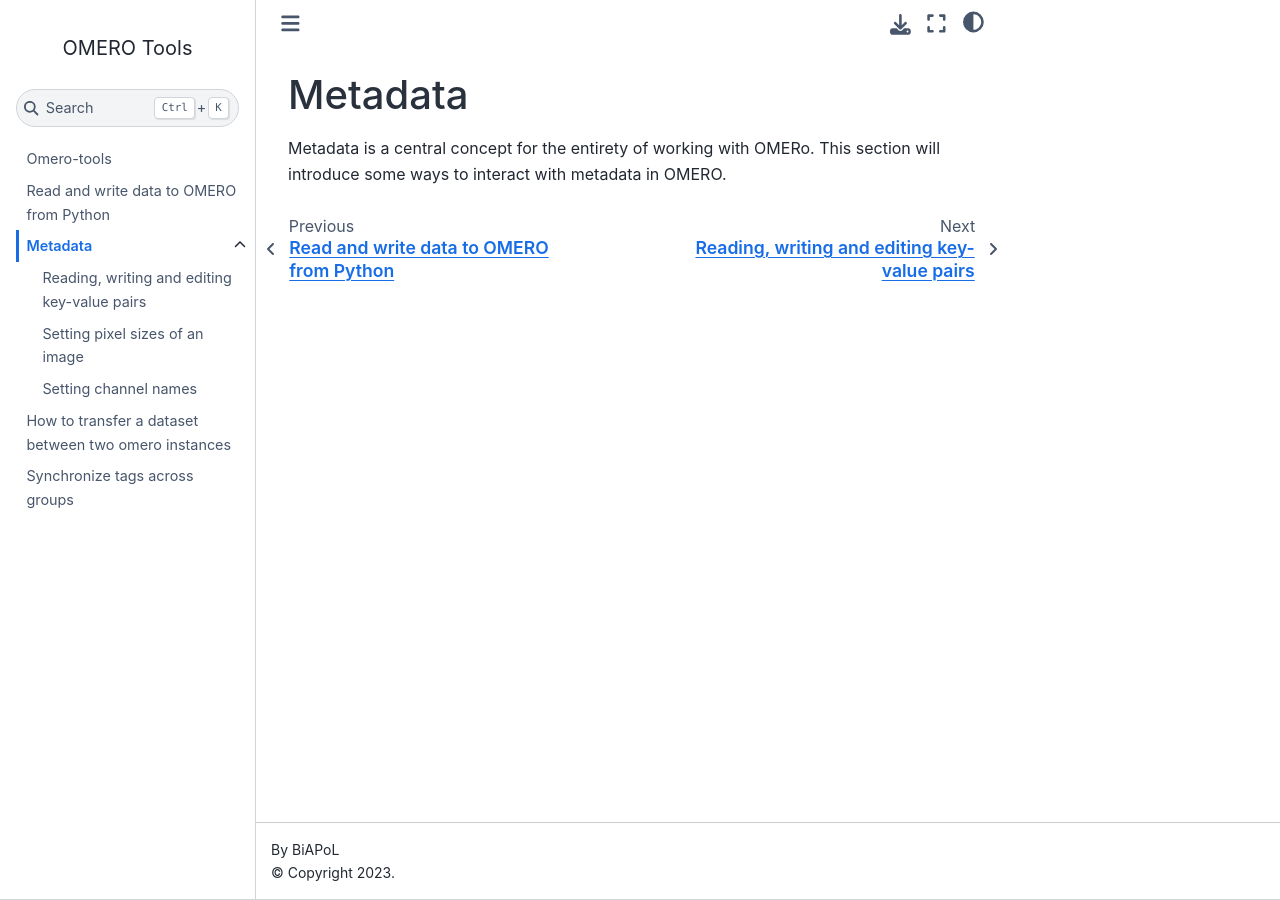
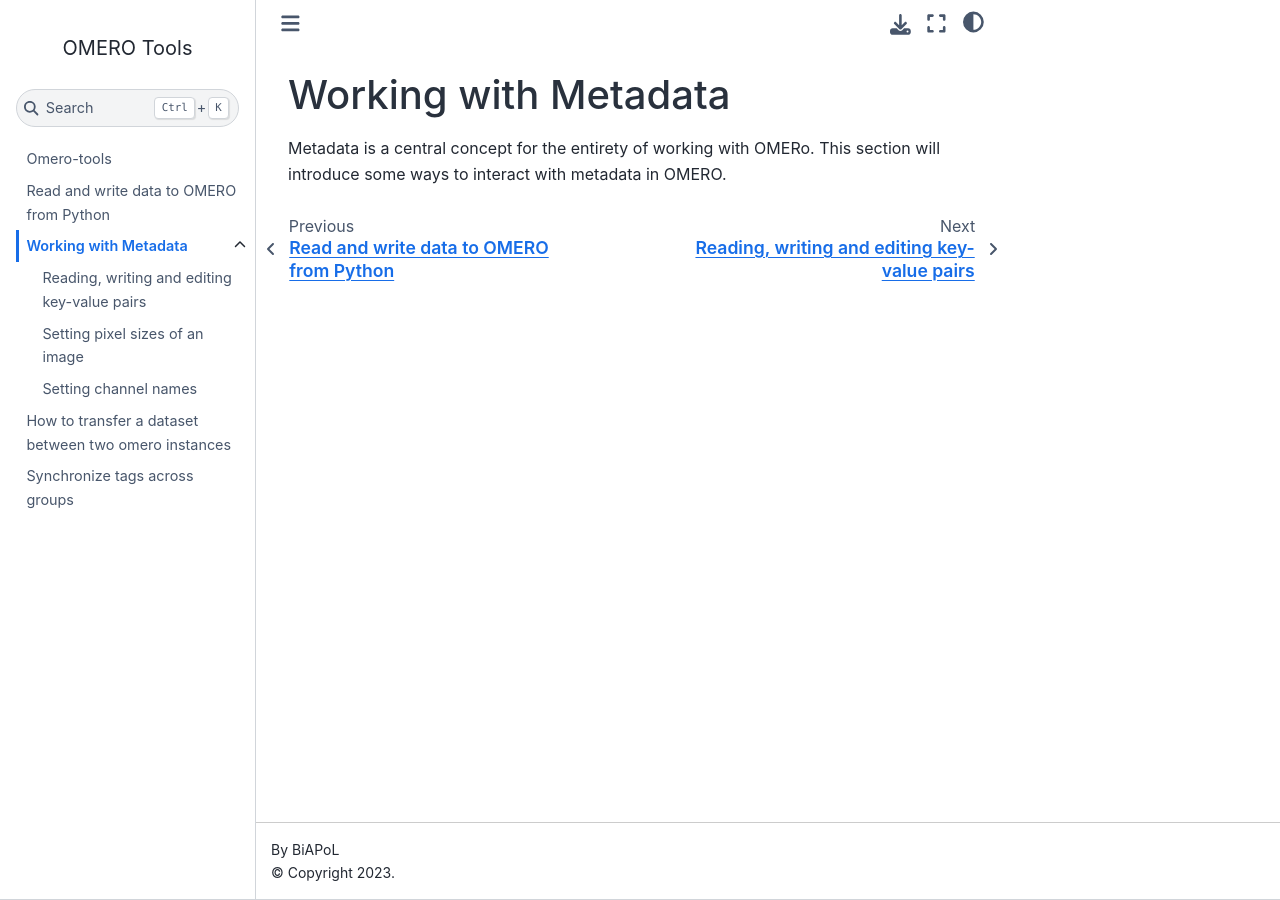
Before and after one commit to BiAPoL/omero-tools, a Jupyter Book: the page built from docs/notebooks/metadata/Readme.md, in a window 1280 px wide. Built offline with Jupyter Book 1.0.4 settings and Sphinx 7.4.7 and the Sphinx Book theme 1.1.4, drawn with Linux system fonts in a browser that asks for light colours.

Commit message:
edited title of metadata section

```diff
--- a/docs/notebooks/metadata/Readme.md
+++ b/docs/notebooks/metadata/Readme.md
@@ -1,3 +1,3 @@
-# Metadata
+# Working with Metadata
 
 Metadata is a central concept for the entirety of working with OMERo. This section will introduce some ways to interact with metadata in OMERO.
```
